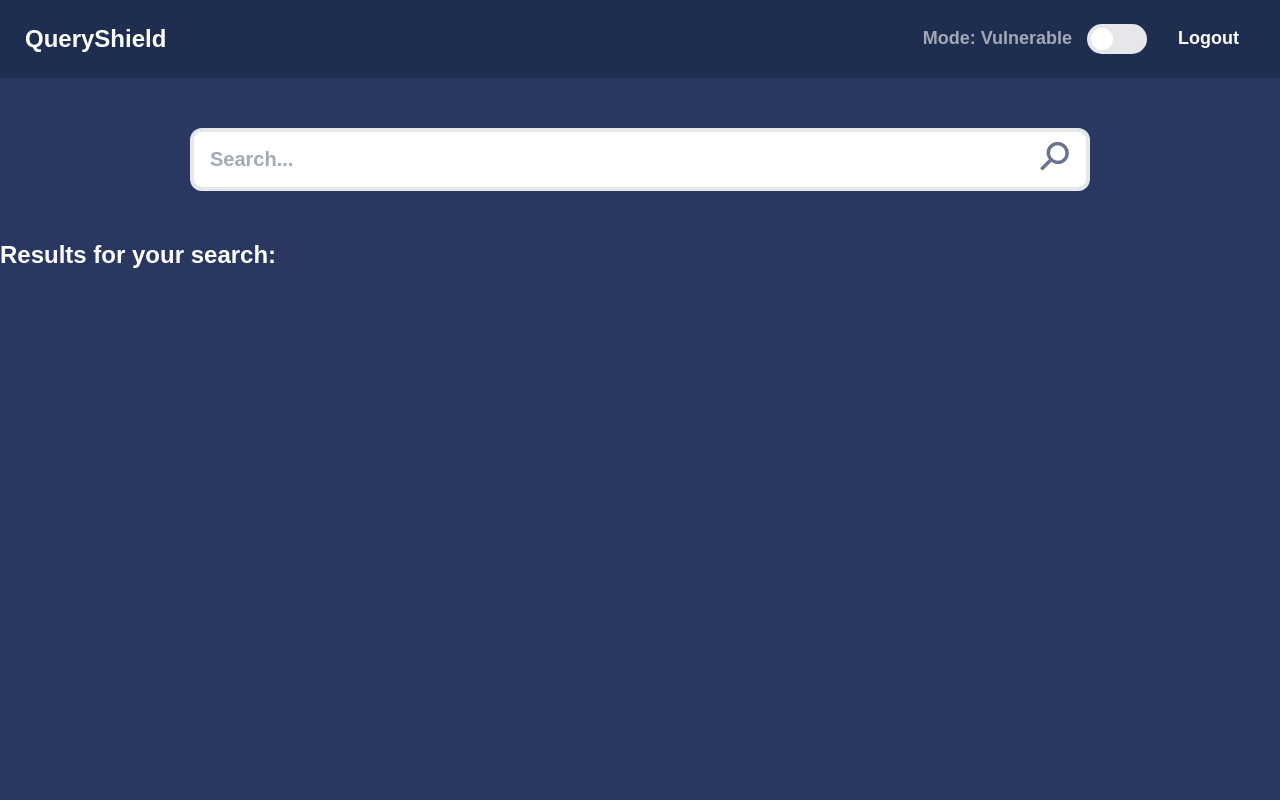
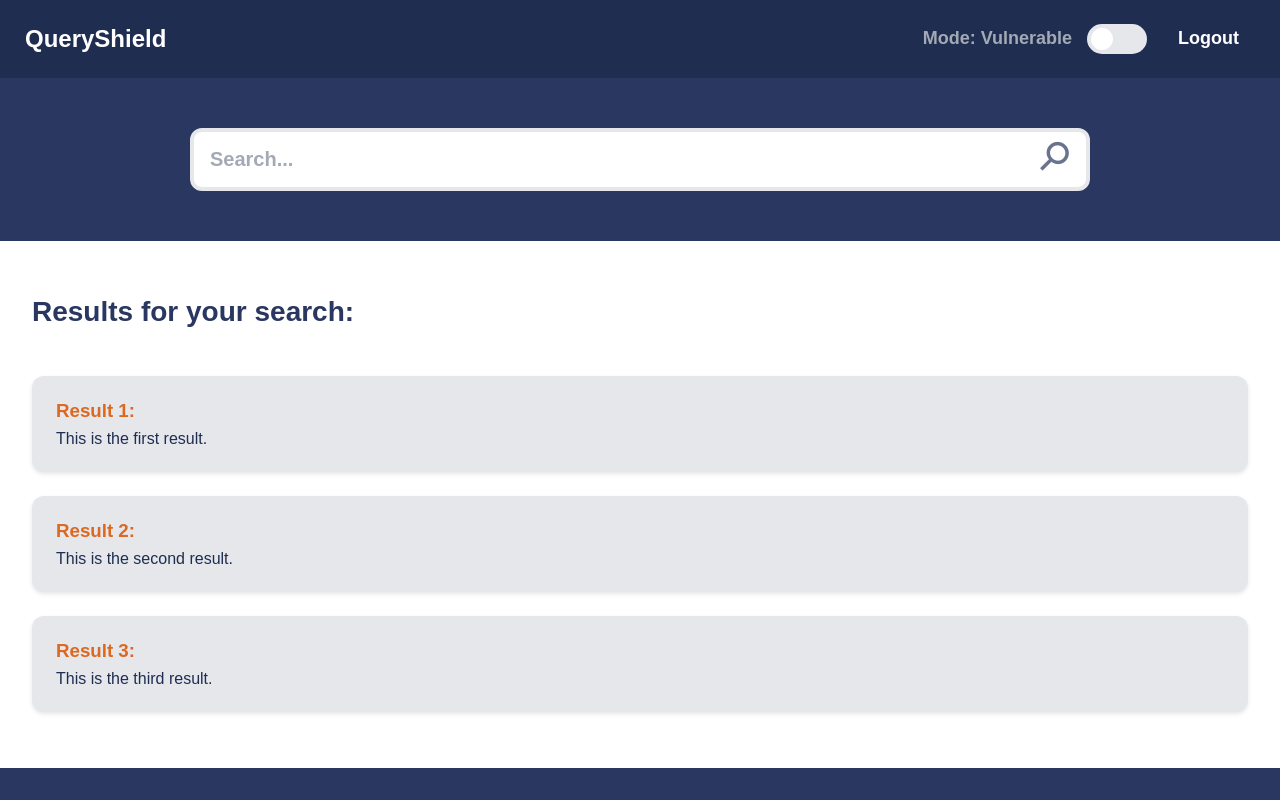
Before and after one commit to ITIS-3200-Group-19/3200-semester-project, a React (Vite) app: page / in a window 1280 px wide. Built offline with nearby package versions, Linux system fonts and the light colour scheme.

Commit message:
Completed styling. Any further styling will be done later. Also added a line to prevent default form submission behavior for the search bar.

```diff
--- a/src/components/ResultsDisplay.jsx
+++ b/src/components/ResultsDisplay.jsx
@@ -3,9 +3,24 @@
 
 function ResultsDisplay({ results }) {
   return (
-    <div>
-      <h2>Results for your search:</h2>
-      {/* Display the results here */}
+    <div className="results-container">
+      <h2 className="results-header">Results for your search:</h2>
+      {/* Temporary Placeholder hardcoded list below for testing purposes.
+      A map will be used later and replace the hardcoded list */}
+      <ul className="result-list">
+        <li className="result-list-item">
+          <h3>Result 1:</h3>
+          <p>This is the first result.</p>
+        </li>
+        <li className="result-list-item">
+          <h3>Result 2:</h3>
+          <p>This is the second result.</p>
+        </li>
+        <li className="result-list-item">
+          <h3>Result 3:</h3>
+          <p>This is the third result.</p>
+        </li>
+      </ul>
     </div>
   );
 }
--- a/src/components/SearchBar.jsx
+++ b/src/components/SearchBar.jsx
@@ -10,7 +10,8 @@ function SearchBar({ searchQuery, setSearchQuery, setSearchResults }) {
     setSearchTerm(event.target.value);
   }
 
-  function handleSearchBtnClick() {
+  function handleSearchBtnClick(event) {
+    event.preventDefault(); // Prevent the default form submission behavior
     if (searchTerm.trim() !== "") {
       // Perform search logic here or call a function to handle the search.
     }
@@ -18,7 +19,8 @@ function SearchBar({ searchQuery, setSearchQuery, setSearchResults }) {
 
   function handleEnterKeyDown(event) {
     if (event.key === "Enter") {
-      handleSearchBtnClick();
+      // Check if the Enter key was pressed
+      handleSearchBtnClick(event); // Call the search button click handler
     }
   }
 
--- a/src/index.css
+++ b/src/index.css
@@ -11,6 +11,7 @@
   --text-color: #ffffff; /* White for primary text */
   --text-color-secondary: #a3aab5; /* A lighter gray for secondary text */
   --text-color-dark: #2a3761; /* A dark gray for text on light backgrounds */
+  --text-color-dark-secondary: #1f2d51; /* A darker gray for secondary text on light backgrounds */
 }
 
 body {
@@ -30,6 +31,9 @@ nav {
   display: flex;
   justify-content: space-between;
   align-items: center;
+  position: sticky;
+  top: 0;
+  z-index: 1000;
 }
 
 .nav-right {
@@ -218,3 +222,37 @@ input[type="checkbox"]:checked + .toggle::before {
   opacity: 1;
   cursor: pointer;
 }
+
+/* Results list styling */
+.results-container {
+  background-color: #ffffff;
+  padding: 2rem;
+}
+
+.results-header {
+  color: var(--text-color-dark);
+  font-size: 28px;
+  margin-bottom: 3rem;
+}
+
+.result-list {
+  list-style: none;
+  padding: 0;
+}
+
+.result-list-item {
+  padding: 1.5rem;
+  margin: 1.5rem 0;
+  background-color: var(--color-card);
+  border-radius: 12px;
+  box-shadow: 0 2px 4px rgba(0, 0, 0, 0.1);
+}
+
+.result-list-item h3 {
+  margin: 0 0 0.5rem 0;
+  color: var(--accent-color);
+}
+.result-list-item p {
+  margin: 0;
+  color: var(--text-color-dark-secondary);
+}
```
